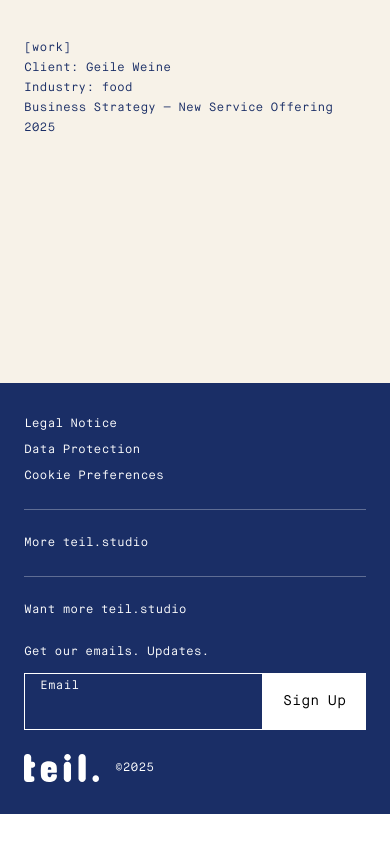
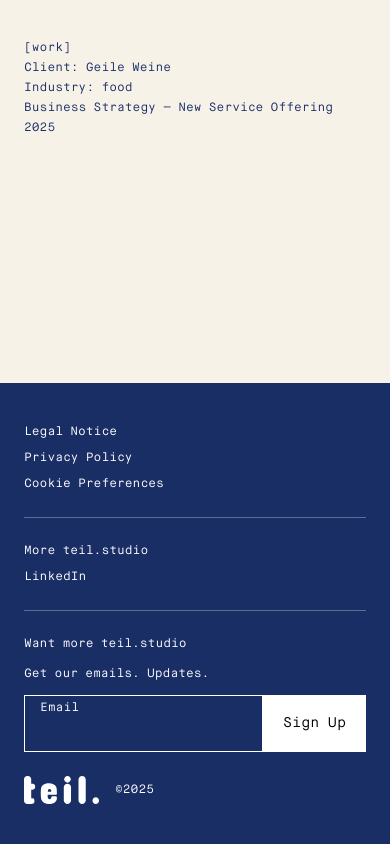
Before and after one commit to kooooz/teil-studio, a Next.js app in the folder Documents/teil.studio/: page /work in a window 390 px wide. Shown: the part 3153-3997 px from the top of the page. Before the commit the page ends 3967 px from the top, so only its background shows below. Built offline with nearby package versions, Linux system fonts and the light colour scheme.

Commit message:
Mobile final refinements: move hero title closer to edge, make brick 30% bigger with more spacing, increase spacing between images and CTA, update footer to match screenshot exactly

```diff
--- a/Documents/teil.studio/src/app/page.tsx
+++ b/Documents/teil.studio/src/app/page.tsx
@@ -11,7 +11,7 @@ export default function Home() {
         {/* Hero with title overlay */}
         <div className="relative h-[520px] w-full">
           <Image alt="Hero image" src="/images/Header Image.png" fill className="object-cover" priority />
-          <div className="absolute left-6 bottom-10 w-[calc(100%-3rem)]">
+          <div className="absolute left-6 bottom-4 w-[calc(100%-3rem)]">
             <h1 className="capitalize font-['Artifex_Hand_CF',_sans-serif] leading-[42px] text-[34px] text-white">
               Brand Strategy
               <br />
@@ -33,13 +33,13 @@ export default function Home() {
           </p>
         </div>
 
-        {/* Small centered brick */}
-        <div className="mx-auto mt-12 w-[180px] h-[180px]">
+        {/* Small centered brick - 30% bigger */}
+        <div className="mx-auto mt-16 w-[234px] h-[234px]">
           <Image alt="Brick center" src="/images/brick-center.png" width={577} height={577} className="object-cover w-full h-full" />
         </div>
 
         {/* Text blocks */}
-        <div className="px-6 mt-12 space-y-8">
+        <div className="px-6 mt-16 space-y-8">
           <p className="font-['Maison_Neue_Mono',_sans-serif] leading-[20px] text-[#1a2e66] text-[12px]">
             Staying relevant feels harder than ever. Audiences shift overnight, AI changes the rules daily, and what worked last year already feels out of date. How do you build a brand that keeps up?
           </p>
@@ -49,7 +49,7 @@ export default function Home() {
         </div>
 
         {/* Image stack from grid */}
-        <div className="px-0 mt-10 space-y-2">
+        <div className="px-0 mt-10 space-y-4">
           <Link href="/work" className="block">
             <div className="relative w-full aspect-square overflow-hidden">
               <Image alt="Content breakfast" src="/images/grid-breakfast.png" fill className="object-cover w-full h-full" />
@@ -73,7 +73,7 @@ export default function Home() {
         </div>
 
         {/* CTA */}
-        <div className="mx-auto my-12 w-[169px]">
+        <div className="mx-auto my-16 w-[169px]">
           <Link href="/contact" className="bg-[#1a2e66] h-[44px] rounded-[15px] w-full hover:opacity-90 transition-opacity flex items-center justify-center">
             <span className="font-['Artifex_Hand_CF',_sans-serif] text-[20px] text-white">Let's talk</span>
           </Link>
--- a/Documents/teil.studio/src/components/Footer.tsx
+++ b/Documents/teil.studio/src/components/Footer.tsx
@@ -137,25 +137,37 @@ export default function Footer({ variant = 'absolute' }: { variant?: FooterVaria
           </div>
         </div>
 
-        {/* Mobile Footer - simplified layout matching screenshot */}
-        <div className="block md:hidden px-6 py-8 space-y-6">
+        {/* Mobile Footer - exactly matching screenshot */}
+        <div className="block md:hidden px-6 py-10 space-y-6">
           {/* Legal links */}
           <div className="space-y-2">
             <Link href="/legal-notice" className="block font-['Maison_Neue_Mono',_sans-serif] text-[12px] text-white hover:opacity-80">Legal Notice</Link>
-            <Link href="/data-protection" className="block font-['Maison_Neue_Mono',_sans-serif] text-[12px] text-white hover:opacity-80">Data Protection</Link>
+            <Link href="/data-protection" className="block font-['Maison_Neue_Mono',_sans-serif] text-[12px] text-white hover:opacity-80">Privacy Policy</Link>
             <Link href="/cookie-preferences" className="block font-['Maison_Neue_Mono',_sans-serif] text-[12px] text-white hover:opacity-80">Cookie Preferences</Link>
           </div>
 
-          {/* Divider */}
+          {/* First divider */}
           <div className="border-t border-white opacity-30"></div>
-          <p className="font-['Maison_Neue_Mono',_sans-serif] text-[12px] text-white">More teil.studio</p>
 
-          {/* Divider */}
+          {/* More teil.studio section */}
+          <div className="space-y-2">
+            <p className="font-['Maison_Neue_Mono',_sans-serif] text-[12px] text-white">More teil.studio</p>
+            <a
+              href="https://www.linkedin.com/in/koljaorzeszko"
+              target="_blank"
+              rel="noopener noreferrer"
+              className="block font-['Maison_Neue_Mono',_sans-serif] text-[12px] text-white hover:opacity-80"
+            >
+              LinkedIn
+            </a>
+          </div>
+
+          {/* Second divider */}
           <div className="border-t border-white opacity-30"></div>
-          <p className="font-['Maison_Neue_Mono',_sans-serif] text-[12px] text-white">Want more teil.studio</p>
 
-          {/* Newsletter */}
+          {/* Newsletter section */}
           <div className="space-y-3">
+            <p className="font-['Maison_Neue_Mono',_sans-serif] text-[12px] text-white">Want more teil.studio</p>
             <p className="font-['Maison_Neue_Mono',_sans-serif] text-[12px] text-white">Get our emails. Updates.</p>
             <form onSubmit={handleNewsletterSignup} className="flex">
               {/* Honeypot field - hidden from humans, visible to bots */}
```
